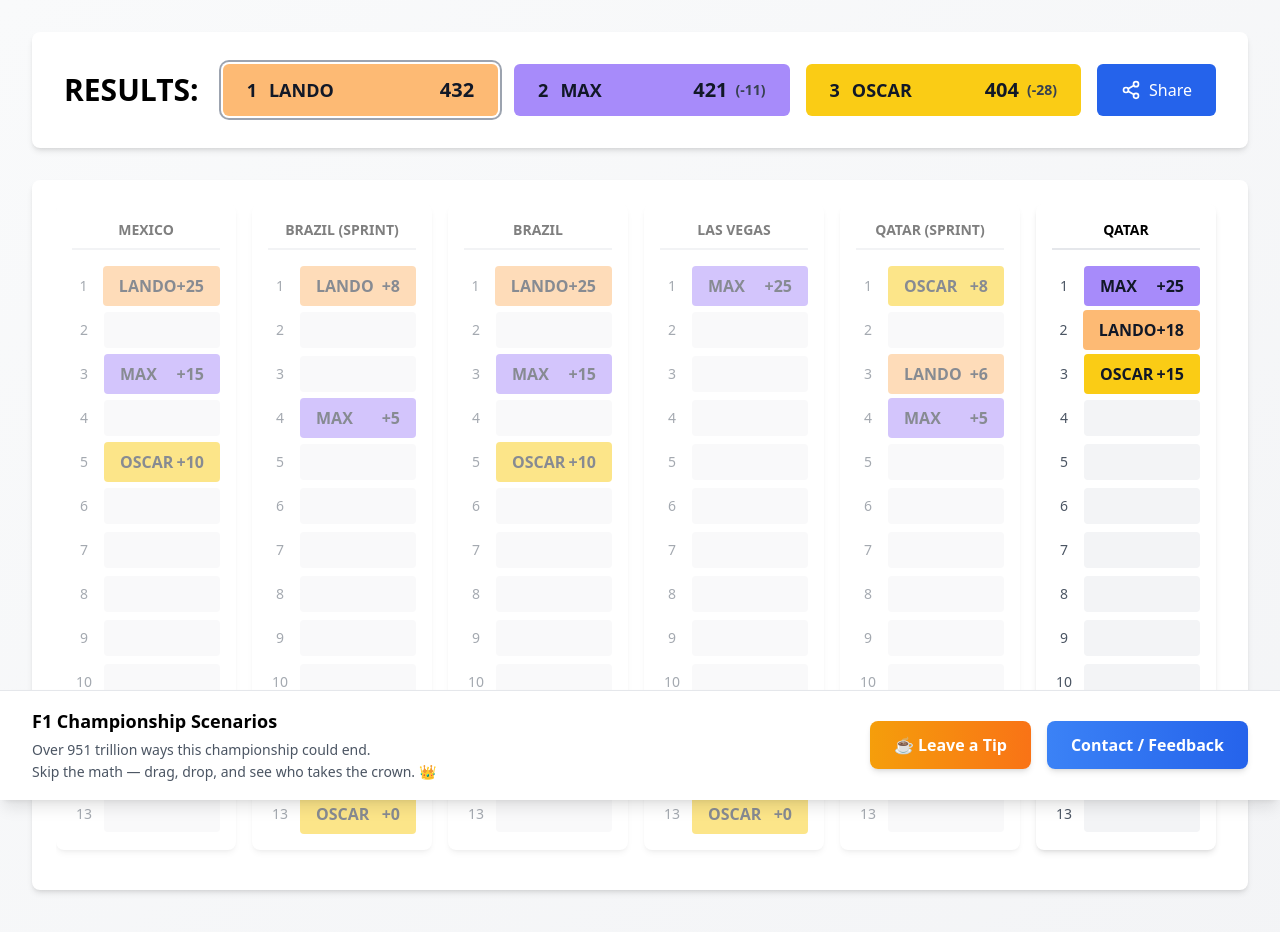
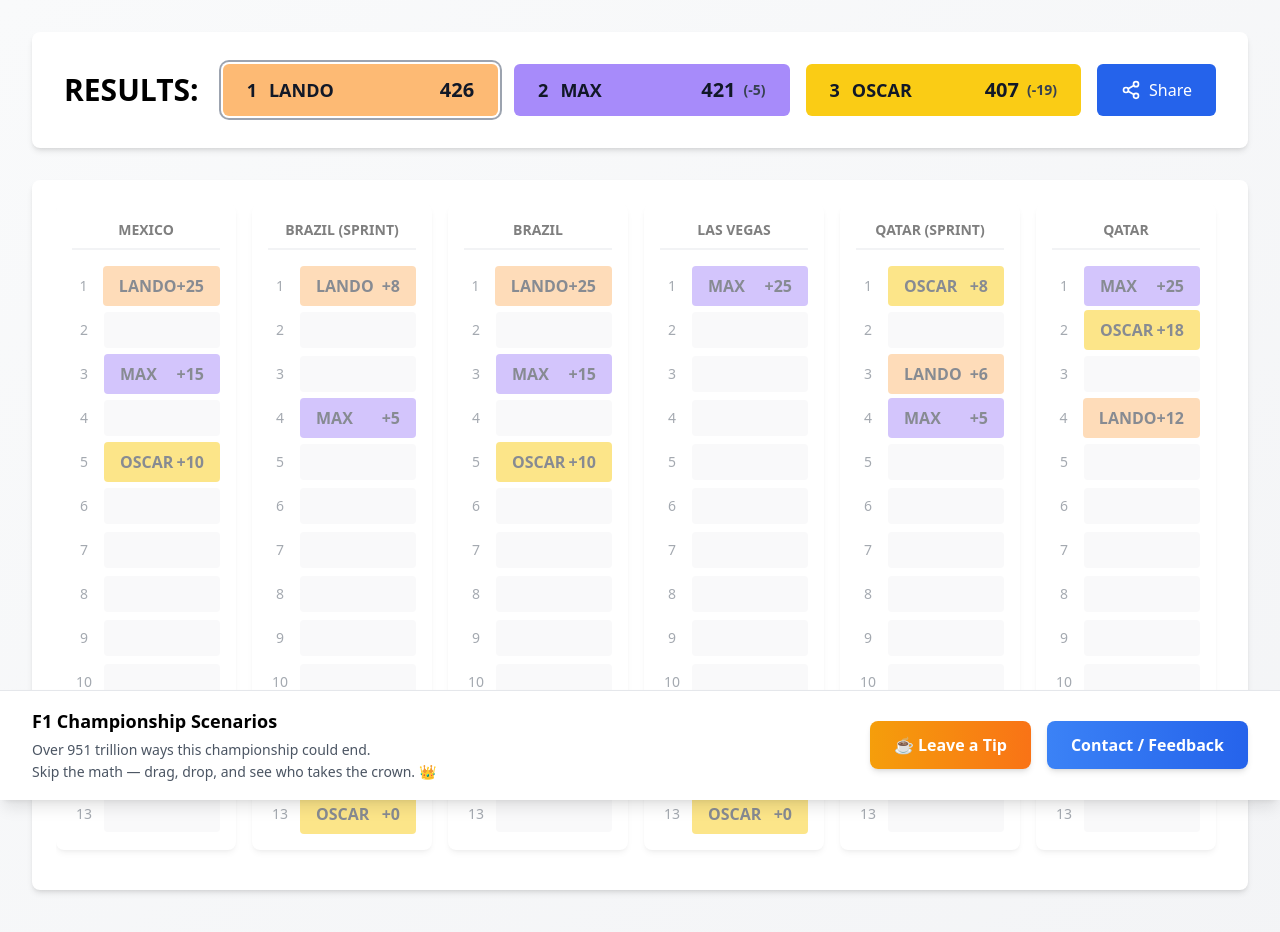
Before and after one commit to ykstv/f1simulator, a React (Vite) app: page / in a window 1280 px wide. Shown: the top 932 px of the page. Built offline with nearby package versions, Linux system fonts and the light colour scheme.

Commit message:
Updated constants.ts

```diff
--- a/src/constants.ts
+++ b/src/constants.ts
@@ -12,7 +12,7 @@ export const RACES: Race[] = [
   { id: 'brazil', name: 'BRAZIL', type: 'regular', locked: true },
   { id: 'las-vegas', name: 'LAS VEGAS', type: 'regular', locked: true },
   { id: 'qatar-sprint', name: 'QATAR (SPRINT)', type: 'sprint', locked: true },
-  { id: 'qatar', name: 'QATAR', type: 'regular' },
+  { id: 'qatar', name: 'QATAR', type: 'regular', locked: true },
   { id: 'abu-dhabi', name: 'ABU DHABI', type: 'regular' },
 ];
 
@@ -70,4 +70,9 @@ export const LOCKED_RACE_RESULTS: { [raceId: string]: { [driverName: string]: nu
     Lando: 3,
     Max: 4,
   },
+  qatar: {
+    Max: 1,
+    Oscar: 2,
+    Lando: 4,
+  },
 };
```
